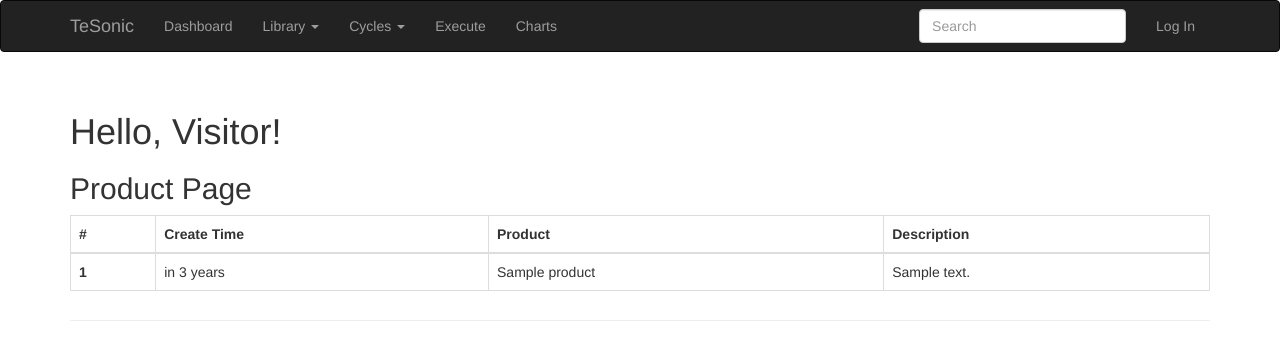
After one commit to audricsun/TeSonic, a Flask app: page /library/product in a window 1280 px wide. The commit adds this page. Shown: the top 360 px of the page. Run offline with Flask 2, Linux system fonts and the light colour scheme; tables that the repository leaves empty hold one stand-in row (values such as "Sample post"); some libraries are stand-ins or nearby versions.

Commit message:
add html template for library sections

```diff
--- a/TeSonic/app/library/views.py
+++ b/TeSonic/app/library/views.py
@@ -1,7 +1,7 @@
 from flask import render_template, redirect, request, url_for, flash ,jsonify
 from flask.ext.login import login_user, logout_user, login_required
 from . import library
-from ..models import User
+from ..models import Product
 from .forms import ImportForm
 
 
@@ -15,6 +15,20 @@ def importFile():
         print form.file
     return render_template('library/import.html', form=form)
 
+@library.route('/product',methods=['GET', 'POST'])
+def productPage():
+    products = Product.query.all()
+    return render_template('library/product.html',products=products)
+
+@library.route('/request',methods=['GET', 'POST'])
+def requestPage():
+    return render_template('library/request.html')
+
+@library.route('/strategy',methods=['GET', 'POST'])
+def strategyPage():
+    return render_template('library/strategy.html')
+
+
 
 @library.route('/ajax')
 def y():
--- a/TeSonic/app/templates/base.html
+++ b/TeSonic/app/templates/base.html
@@ -28,9 +28,9 @@
                                 role="button" aria-haspopup="true"
                                 aria-expanded="false">Library <span class="caret"></span></a>
                     <ul class="dropdown-menu">
-                        <li><a href="#">Products</a></li>
-                        <li><a href="#">Requests</a></li>
-                        <li><a href="#">Strategy</a></li>
+                        <li><a href="{{ url_for('library.productPage') }}">Products</a></li>
+                        <li><a href="{{ url_for('library.requestPage') }}">Requests</a></li>
+                        <li><a href="{{ url_for('library.strategyPage') }}">Strategy</a></li>
                         <li role="separator" class="divider"></li>
                         <li><a href="#">TestCases</a></li>
                         <li><a href="#">Wizard</a></li>
--- /dev/null
+++ b/TeSonic/app/templates/library/product.html
@@ -0,0 +1,31 @@
+{% extends "base.html" %}
+
+{% block title %}Products{% endblock %}
+
+{% block page_content %}
+<div class="page-header">
+    <h1>Hello, {% if current_user.is_authenticated %}{{ current_user.username }}{% else %}Visitor{% endif %}!</h1>
+    <h2>Product Page</h2>
+    <table class="table table-bordered">
+      <thead>
+        <tr>
+          <th>#</th>
+          <th>Create Time</th>
+          <th>Product</th>
+          <th>Description</th>
+        </tr>
+      </thead>
+      <tbody>
+            {% for product in products %}
+            <tr>
+                <th scope="row">{{ product.id }}</th>
+                <td>{{ moment(product.ctime).fromNow() }}</td>
+                <td>{{ product.productName }}</td>
+                <td>{{ product.desc }}</td>
+            </tr>
+    {% endfor %}
+        </tbody>
+    </table>
+
+</div>
+{% endblock %}
--- a/TeSonic/manage.py
+++ b/TeSonic/manage.py
@@ -1,7 +1,7 @@
 #!/usr/bin/env python
 import os
 from app import create_app, db
-from app.models import User, Role,TestCase
+from app.models import User, Role,TestCase,Product
 from flask.ext.script import Manager, Shell
 from flask.ext.migrate import Migrate, MigrateCommand
 
@@ -11,7 +11,7 @@ migrate = Migrate(app, db)
 
 
 def make_shell_context():
-    return dict(app=app, db=db, User=User, Role=Role,TestCase=TestCase)
+    return dict(app=app, db=db, User=User, Role=Role,TestCase=TestCase,Product=Product)
 manager.add_command("shell", Shell(make_context=make_shell_context))
 manager.add_command('db', MigrateCommand)
 
```
Also changed, not shown: TeSonic/app/models/model_library.py (+26 -1 lines), TeSonic/app/templates/library/request.html (added, +10 -0 lines), TeSonic/app/templates/library/strategy.html (added, +10 -0 lines), dependence.txt (+24 -5 lines).
